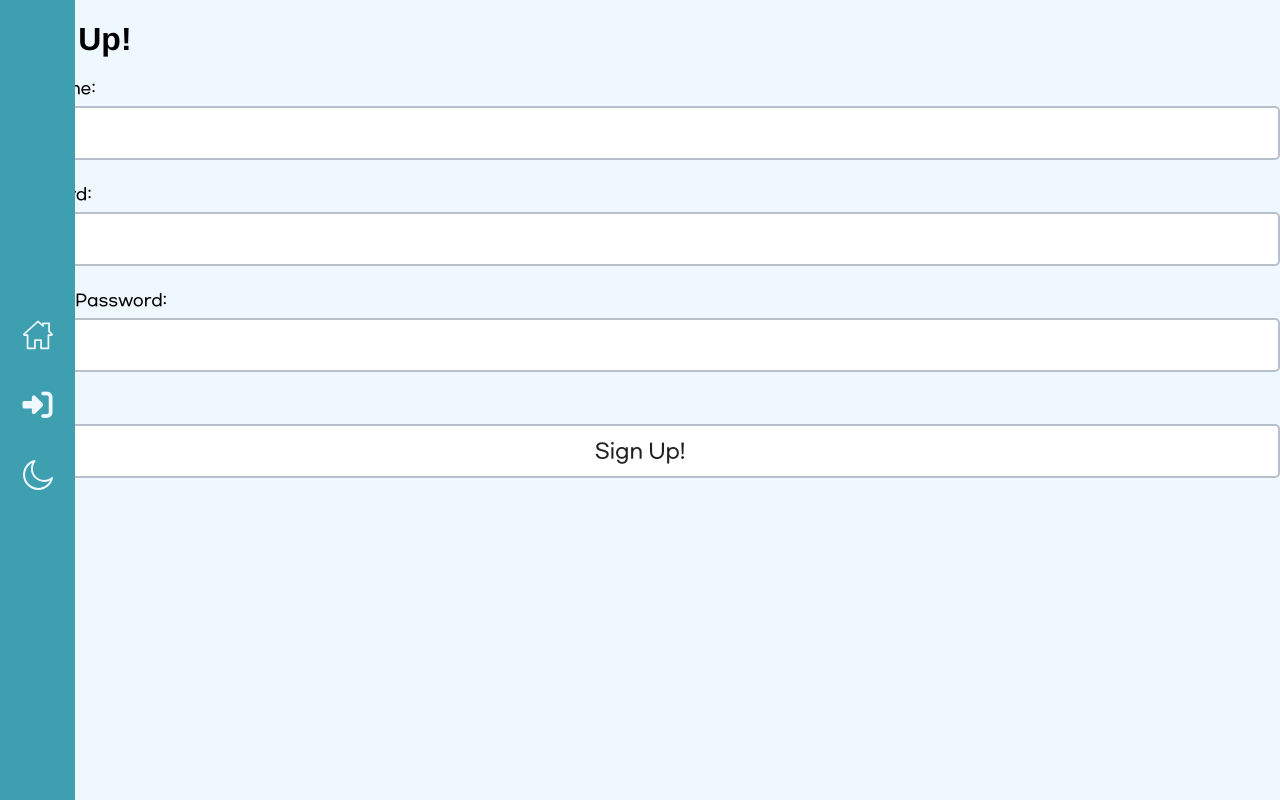
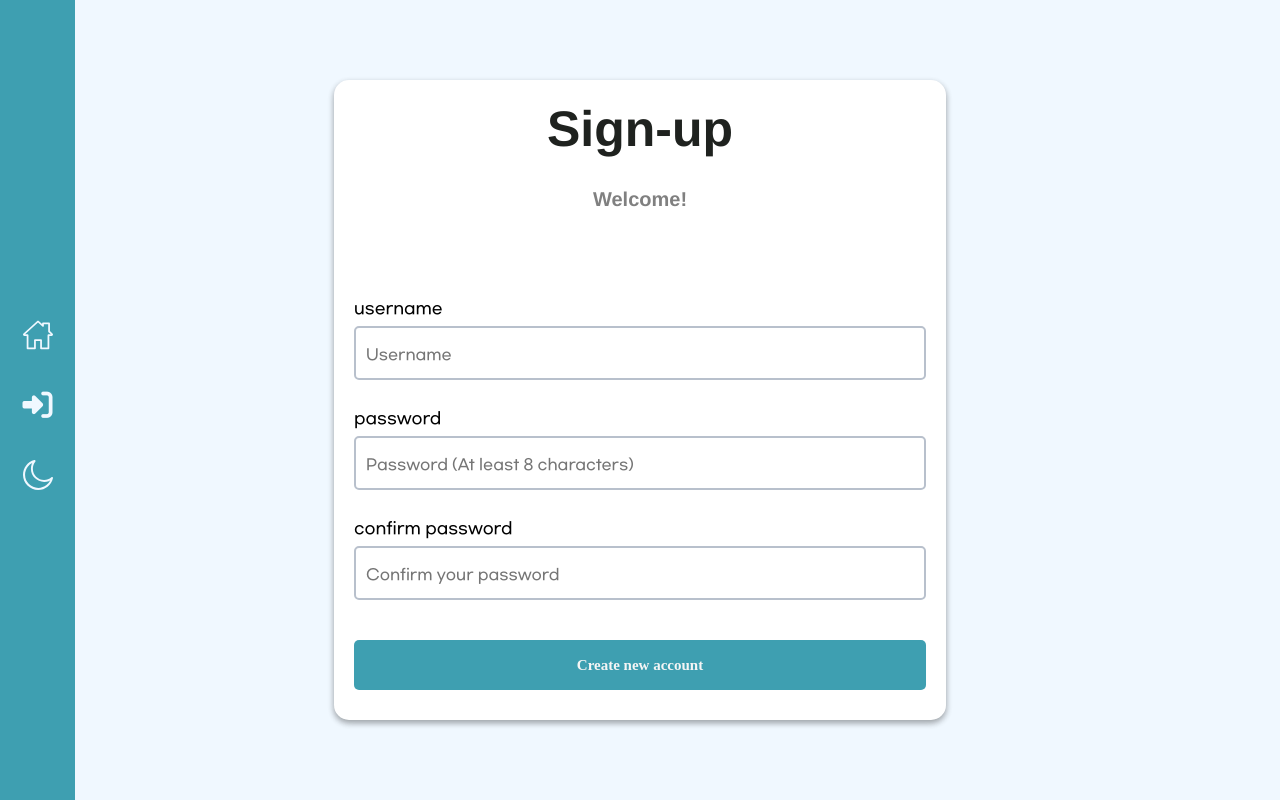
Before and after one commit to Senitf/DailyMusic, a Django app: page /accounts/make_new_account/ in a window 1280 px wide. Run offline with Django 3.2, Linux system fonts and the light colour scheme; some libraries are stand-ins or nearby versions; some web fonts are replaced.

Commit message:
login page fix

```diff
--- a/musicProject/accounts/templates/accounts/make_new_account.html
+++ b/musicProject/accounts/templates/accounts/make_new_account.html
@@ -6,24 +6,37 @@
     <br>
     <br>
     {% endif %}
+<div class="wrap">
 
-    <h1>Sign Up!</h1>
 
-    <form method="POST", action="{% url 'accounts:make_new_account'%}">
-        {% csrf_token %}
-        Username:
-        <br>
-        <input name="username" type="text" value="">
-        <br>
-        Password:
-        <br>
-        <input name="password1" type="password" value="">
-        <br>
-        Confirm Password:
-        <br>
-        <input name="password2" type="password" value="">
-        <br>
-        <br>
-        <input type="submit" value="Sign Up!">
-    </form>
+    <div class="content signup">
+        <div class="title">
+            <div class="maintitle">Sign-up</div>
+            <div class="subtitle">Welcome!</div>
+        </div>
+
+        <div class="info">
+            <form class="signupform" method="POST", action="{% url 'accounts:make_new_account'%}">
+                {% csrf_token %}
+                <div class="input-wrapper">
+                    username
+                    <input name="username" type="text" value="" placeholder="Username">
+                </div>
+
+                <div class="input-wrapper">
+                    password
+                    <input name="password1" type="password" value="" placeholder="Password (At least 8 characters)">
+                </div>
+
+                <div class="input-wrapper">
+                    confirm password
+                    <input name="password2" type="password" value="" placeholder="Confirm your password">
+                </div>
+
+                <input id="signup" style="grid-column: span 3;" type="submit" value="Create new account">
+            </form>
+        </div>
+
+    </div>
+</div>
 {% endblock %}
--- a/musicProject/music/static/style.css
+++ b/musicProject/music/static/style.css
@@ -43,6 +43,10 @@ body{
     margin: 0 auto;
     padding: 20px;
     height: 100%;
+}
+
+.signup, .login{
+    grid-template-rows: 200px auto;
 }
 
 .maintitle{
@@ -130,7 +134,7 @@ img{
     column-gap: 10px;
 }
 
-.loginform{
+.loginform, .signupform{
     display: grid;
     grid: auto / 45% 10% 45%;
     text-align: start;
@@ -170,10 +174,13 @@ input, #signup{
     color: whitesmoke ;
 }
 
-  #login:hover, #signup
+input:focus{
+    border: 2px solid var(--background-color);
+}
 
-  input:hover{
-      border: 2px solid var(--background-color);
+input::placeholder{
+    font-size: 15px;
+    overflow: visible;
 }
 
 .sidebar{
@@ -238,7 +245,7 @@ input, #signup{
 
 }
 
-.login{
+.login, .signup{
     height: auto;
     position: absolute;
     top: 50%;
```
Also changed, not shown: musicProject/accounts/templates/accounts/login.html (+9 -2 lines). Lines whose indentation alone changed are shown as unchanged.
